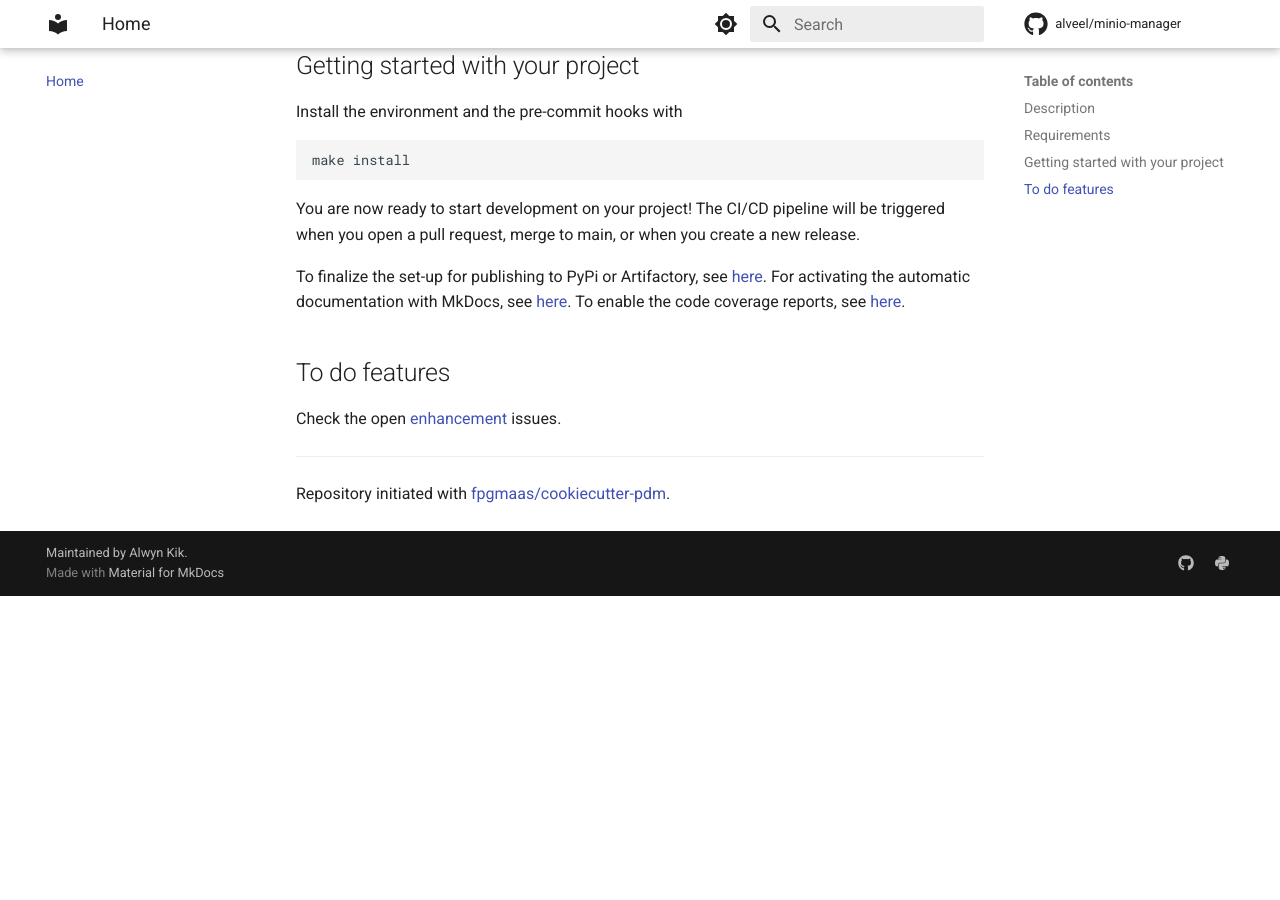
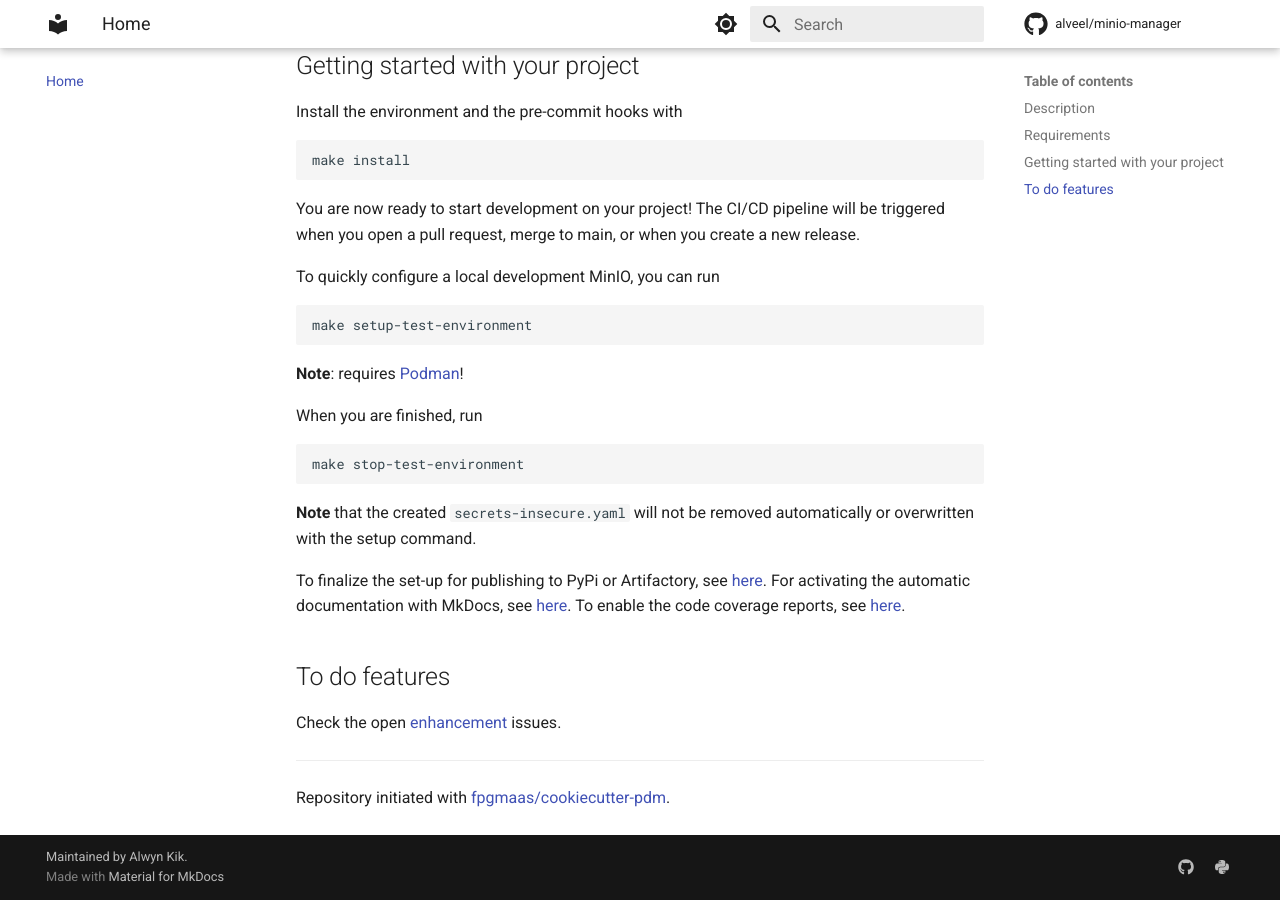
Before and after one commit to Alveel/minio-manager, an MkDocs documentation site: the page built from docs/index.md, in a window 1280 px wide and 900 px high, scrolled down 800 px. Built offline with MkDocs 1.6.1 and Material for MkDocs 9.7.7, drawn with Linux system fonts in a browser that asks for light colours; comment, search, counter and statistics services are not loaded; before the commit the page ends 1396 px from its top, so only the background shows below that.

Commit message:
Note quick setup steps in readme

````diff
--- a/README.md
+++ b/README.md
@@ -37,6 +37,22 @@ You are now ready to start development on your project! The CI/CD
 pipeline will be triggered when you open a pull request, merge to main,
 or when you create a new release.
 
+To quickly configure a local development MinIO, you can run
+
+```shell
+make setup-test-environment
+```
+
+**Note**: requires [Podman](https://podman.io/)!
+
+When you are finished, run
+
+```shell
+make stop-test-environment
+```
+
+**Note** that the created `secrets-insecure.yaml` will not be removed automatically or overwritten with the setup command.
+
 To finalize the set-up for publishing to PyPi or Artifactory, see
 [here](https://fpgmaas.github.io/cookiecutter-pdm/features/publishing/#set-up-for-pypi).
 For activating the automatic documentation with MkDocs, see
````
Also changed, not shown: docs/configuration.md (+1 -1 lines).
